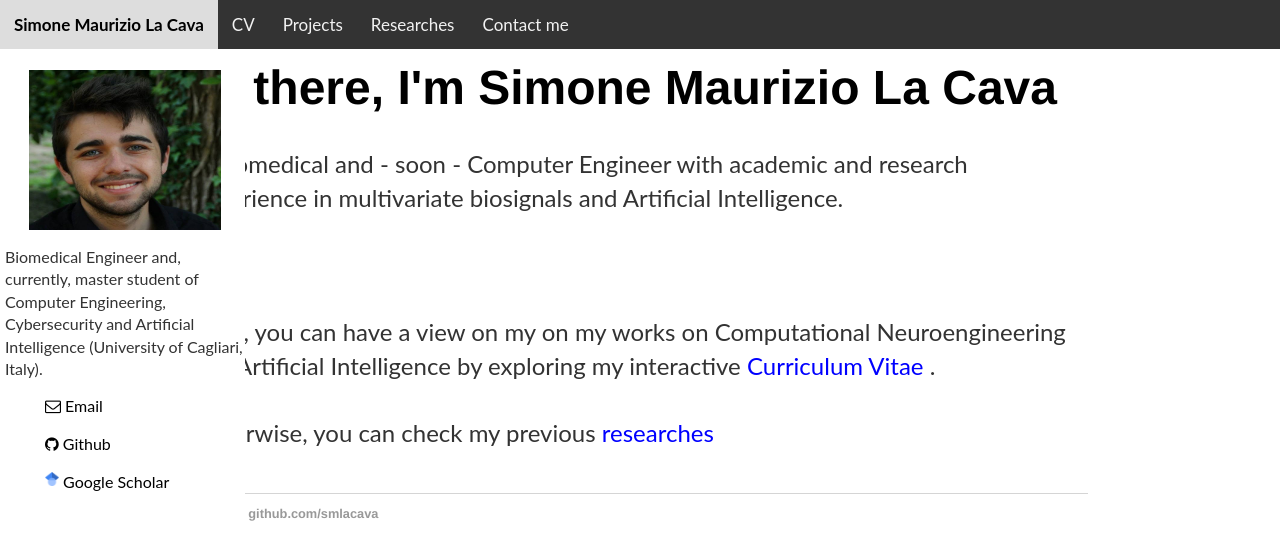
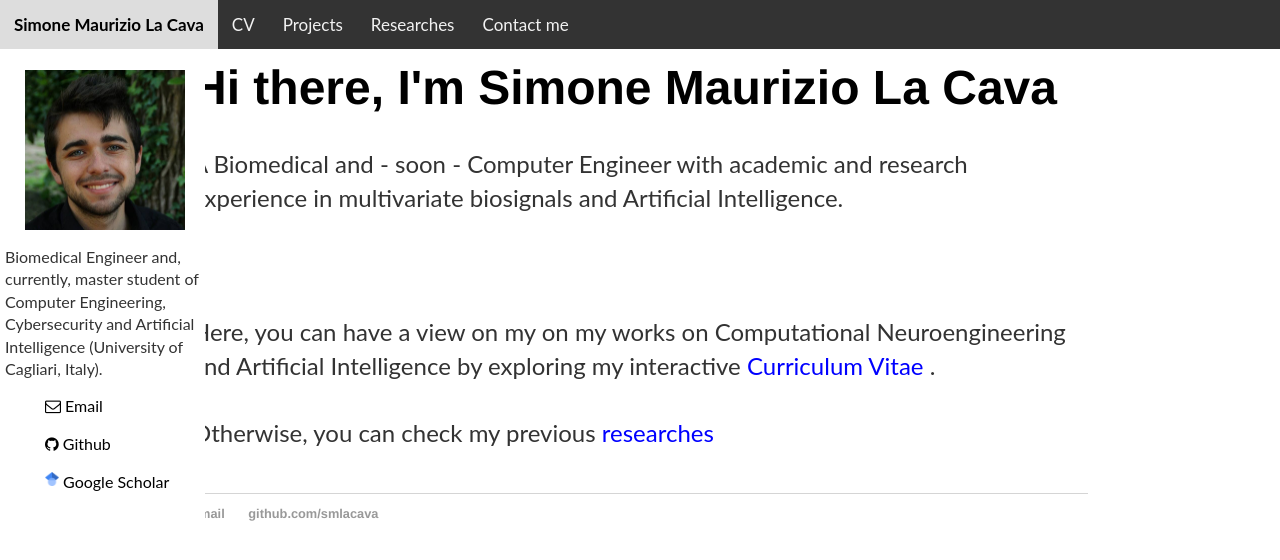
Before and after one commit to smlacava/smlacava.github.io, a Jekyll site: the page built from index.html, in a window 1280 px wide. Shown: the top 560 px of the page. Built offline with Jekyll 4.4.1, drawn with Linux system fonts in a browser that asks for light colours.

Commit message:
Update default.html

```diff
--- a/_layouts/default.html
+++ b/_layouts/default.html
@@ -28,7 +28,7 @@
 
 		.sidenav {
   			height: 100%;
-  			width: 240px;
+  			width: 200px;
   			position: fixed;
   			z-index: 1;
   			top: 50px;
@@ -97,7 +97,7 @@
 				<div class="author__avatar">
 					<img src="https://smlacava.github.io/images/SMLC_profile.jpg" class="center" alt="Simone Maurizio La Cava" align="middle" width="200" height="160">
 				</div>
-				<div class="author__content">
+				<div class="author__content" width="200">
 					<p class="author__bio" style="font-size:16px" left="5">Biomedical Engineer and, currently, master student of Computer Engineering, Cybersecurity and Artificial Intelligence (University of Cagliari, Italy).</p></div>
 				<ul class="author__urls social-icons">
 					<link rel="stylesheet" href="https://cdnjs.cloudflare.com/ajax/libs/font-awesome/4.7.0/css/font-awesome.min.css">
```
